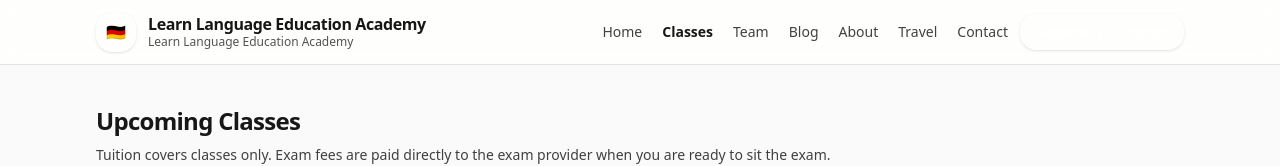
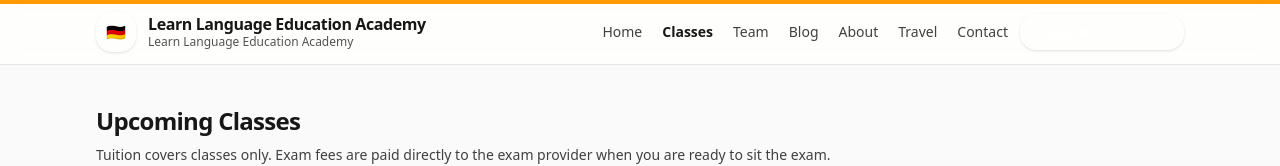
Before and after one commit to learngermanghana/learngermanghana-site, a Next.js app: page /classes in a window 1280 px wide. Shown: the top 166 px of the page. Built offline with nearby package versions, Linux system fonts and the light colour scheme.

Commit message:
Add scroll progress bar to classes page

```diff
--- a/src/app/classes/ClassesPageClient.tsx
+++ b/src/app/classes/ClassesPageClient.tsx
@@ -2,7 +2,7 @@
 "use client";
 
 import Image from "next/image";
-import { useMemo } from "react";
+import { useEffect, useMemo, useState } from "react";
 
 import { Container } from "@/components/Container";
 import { upcomingClasses, tuitionFeesGHS, goetheExamFeesGHS } from "@/data/content";
@@ -76,11 +76,42 @@ function getClassHeaderTheme(language: string, formatLabel: string) {
 
 export default function ClassesPage() {
   const nextIntake = useMemo(() => getNextIntake(), []);
+  const [scrollProgress, setScrollProgress] = useState(0);
 
   const filteredClasses = upcomingClasses;
 
+  useEffect(() => {
+    const updateScrollProgress = () => {
+      const scrollTop = window.scrollY;
+      const maxScroll = document.documentElement.scrollHeight - window.innerHeight;
+
+      if (maxScroll <= 0) {
+        setScrollProgress(100);
+        return;
+      }
+
+      const progress = Math.min((scrollTop / maxScroll) * 100, 100);
+      setScrollProgress(progress);
+    };
+
+    updateScrollProgress();
+    window.addEventListener("scroll", updateScrollProgress, { passive: true });
+    window.addEventListener("resize", updateScrollProgress);
+
+    return () => {
+      window.removeEventListener("scroll", updateScrollProgress);
+      window.removeEventListener("resize", updateScrollProgress);
+    };
+  }, []);
+
   return (
     <div className="bg-neutral-50">
+      <div className="fixed inset-x-0 top-0 z-50 h-1 bg-black/10" aria-hidden="true">
+        <div
+          className="h-full bg-amber-500 transition-[width] duration-150 ease-out"
+          style={{ width: `${scrollProgress}%` }}
+        />
+      </div>
       <Container>
         <section className="py-8 pb-14 sm:py-10 sm:pb-20">
           <div className="flex items-end justify-between gap-4">
```
